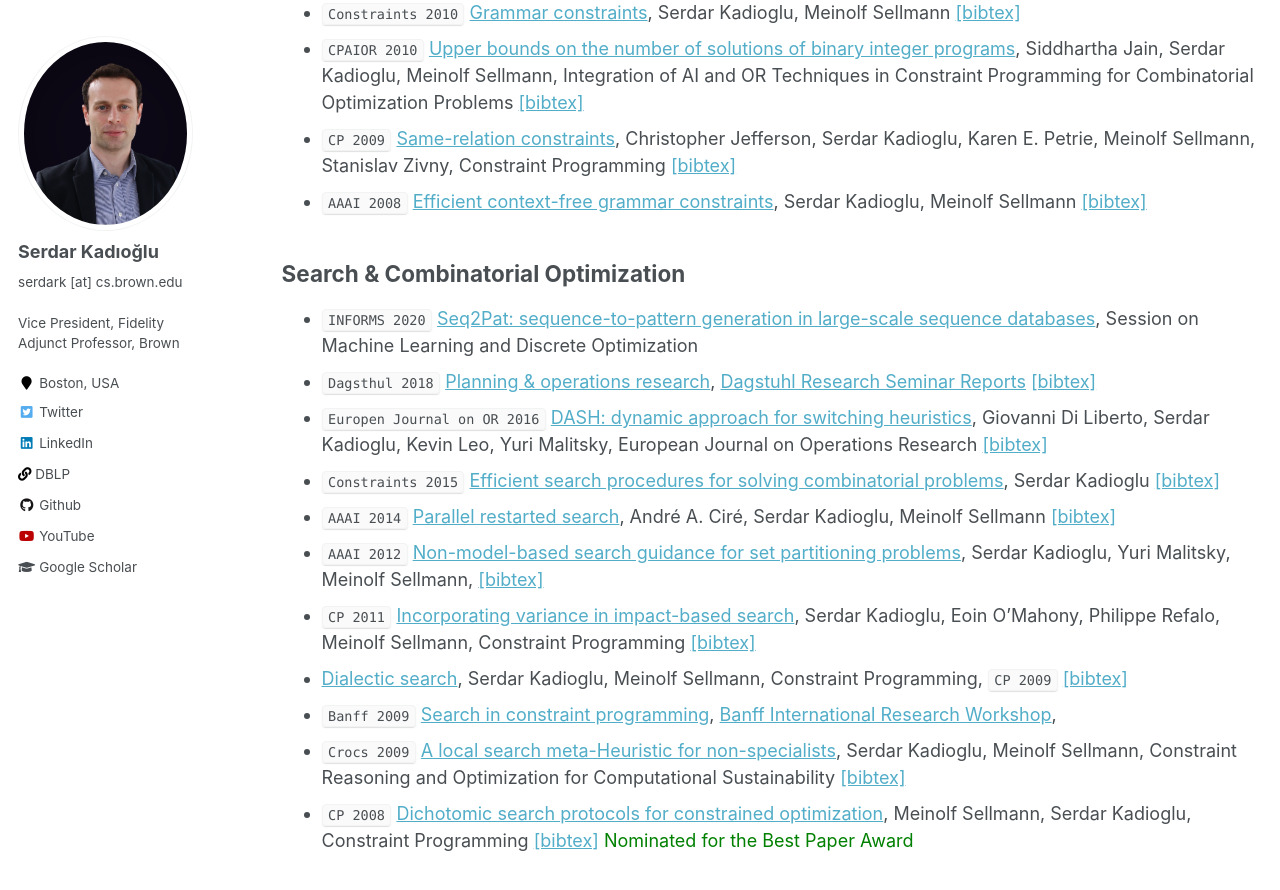
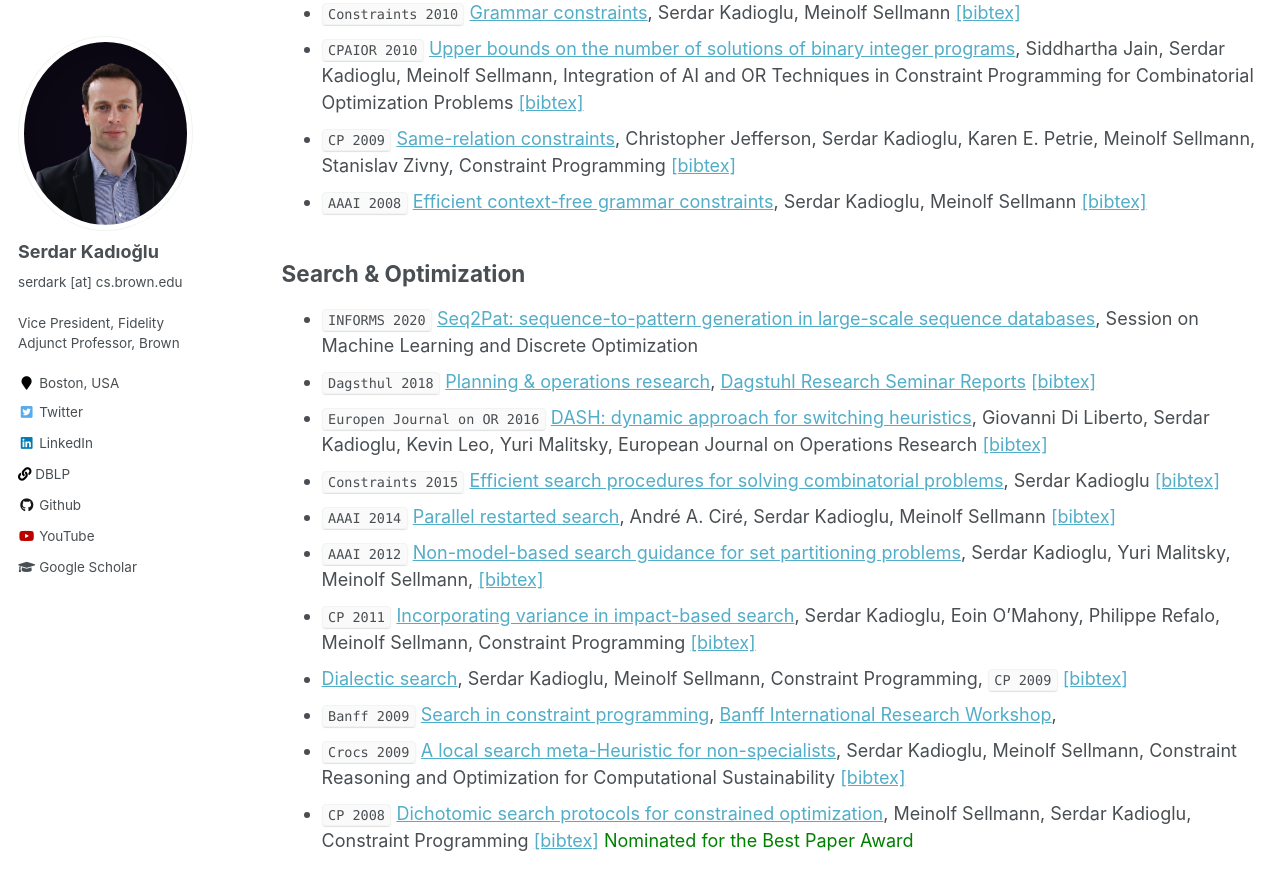
Before and after one commit to skadio/skadio.github.io, a Jekyll site: the page built from _pages/publications.md, in a window 1280 px wide and 900 px high, scrolled down 1624 px. Shown: the top 890 px of the window. Built offline with Jekyll 4.4.1, drawn with Linux system fonts in a browser that asks for light colours.

Commit message:
Update publications.md

```diff
--- a/_pages/publications.md
+++ b/_pages/publications.md
@@ -37,7 +37,7 @@ author_profile: true
 * `AAAI 2008` [Efficient context-free grammar constraints](http://www.aaai.org/Papers/AAAI/2008/AAAI08-049.pdf), Serdar Kadioglu, Meinolf Sellmann [[bibtex]](http://dblp.uni-trier.de/rec/bibtex/conf/aaai/KadiogluS08)
 
 
-## Search & Combinatorial Optimization
+## Search & Optimization
 * `INFORMS 2020` [Seq2Pat: sequence-to-pattern generation in large-scale sequence databases](http://meetings2.informs.org/wordpress/annual2020/), Session on Machine Learning and Discrete Optimization
 * `Dagsthul 2018` [Planning & operations research](https://drops.dagstuhl.de/opus/volltexte/2018/9289/pdf/dagrep_v008_i002_p026_18071.pdf), [Dagstuhl Research Seminar Reports](https://www.dagstuhl.de/en/program/calendar/motivationstext/?semnr=18071) [[bibtex]](https://dblp.org/rec/journals/dagstuhl-reports/BeckMRH18.html?view=bibtex)
 * `Europen Journal on OR 2016` [DASH: dynamic approach for switching heuristics](http://link.springer.com/article/10.1007%2Fs10601-015-9211-0), Giovanni Di Liberto, Serdar Kadioglu, Kevin Leo, Yuri Malitsky, European Journal on Operations Research [[bibtex]](http://dblp.uni-trier.de/rec/bibtex/journals/eor/LibertoKLM16)
```
